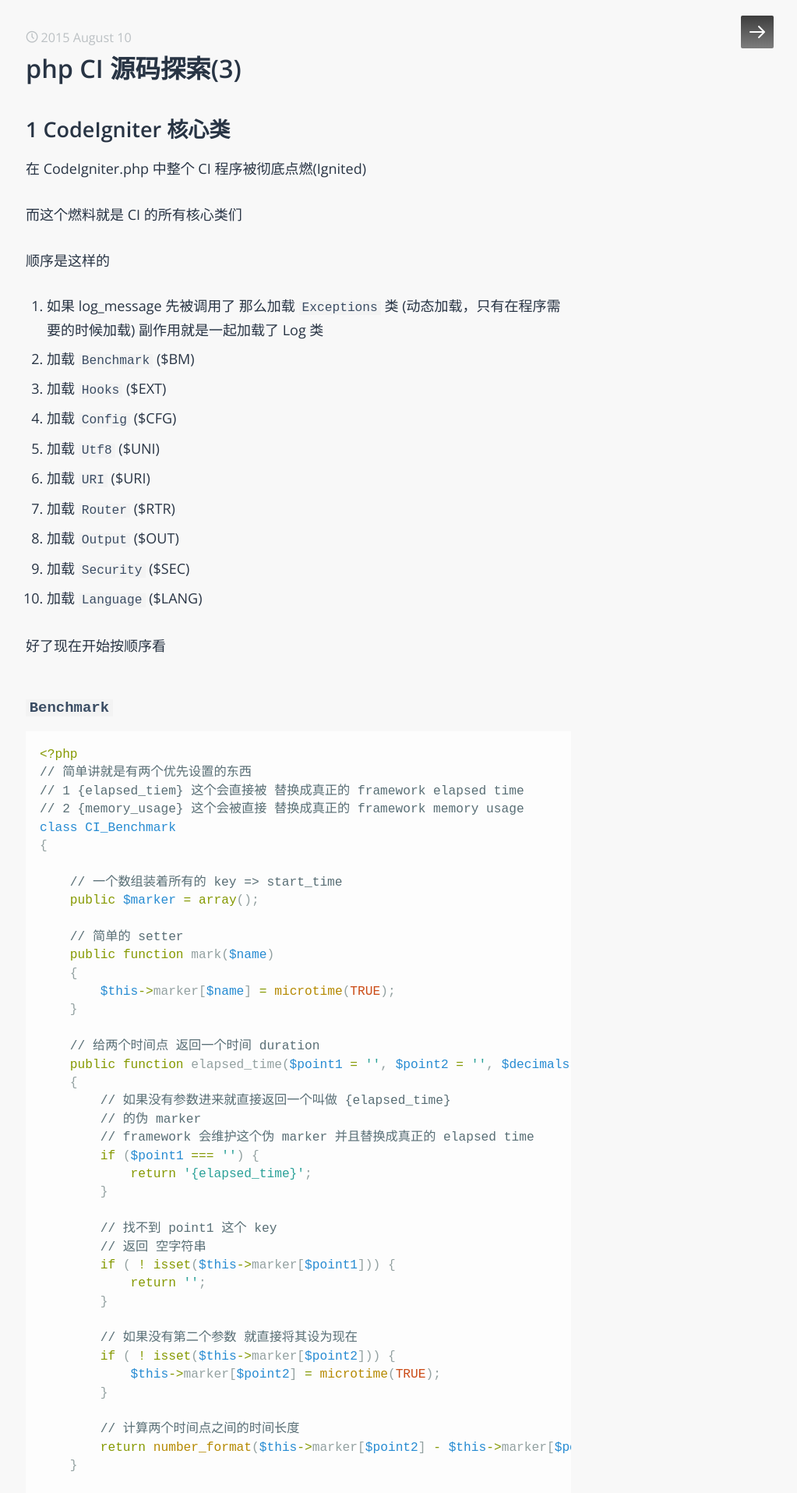
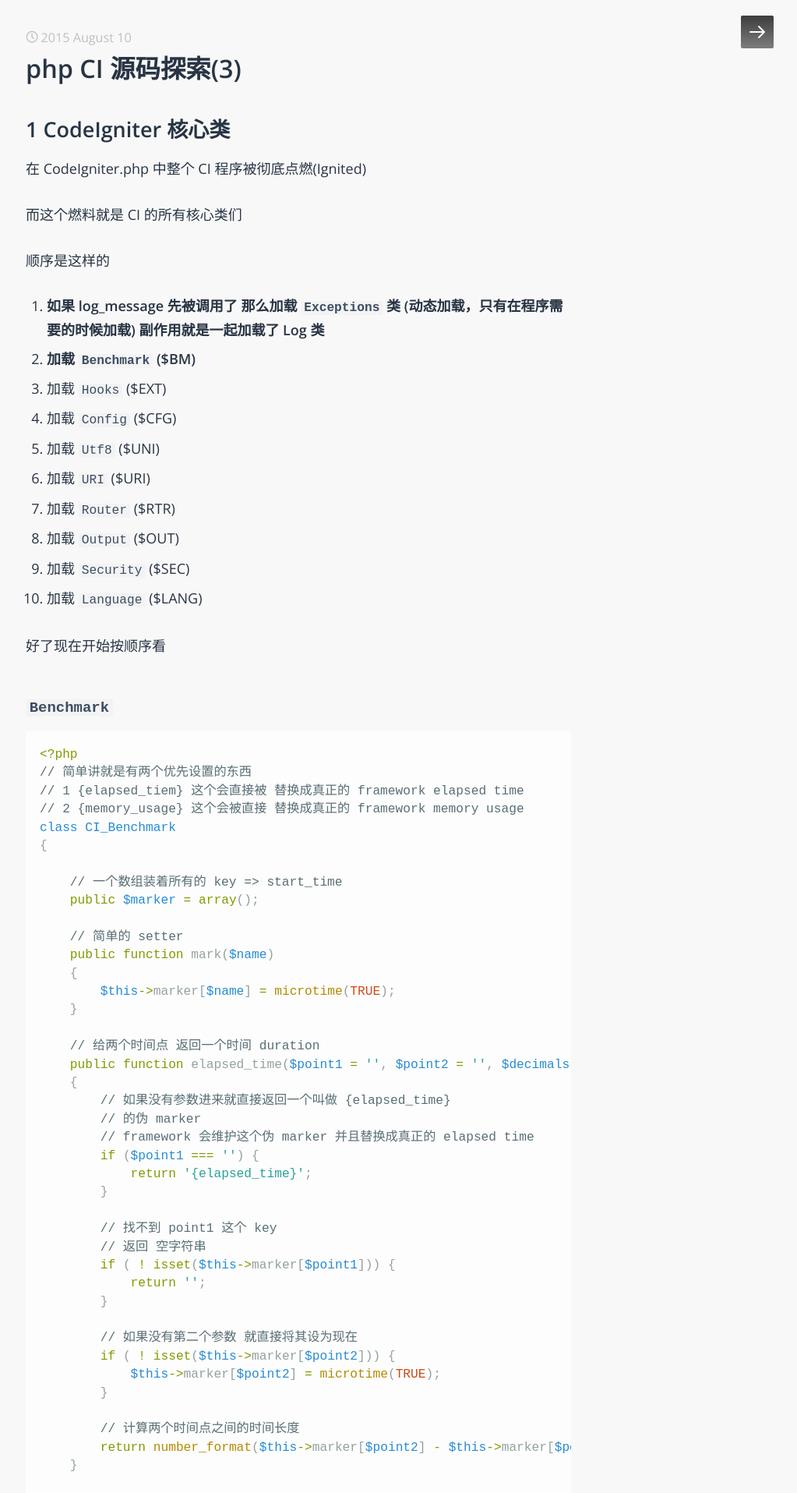
Before and after one commit to lycolin/hans-lizihan.github.io, a Jekyll site: the page built from _posts/2015/8/2015-08-10-codeigniter-sourcecode-tour(3).md, in a window 1280 px wide. Shown: the top 1915 px of the page at 78% size, without its empty margins (257-1280 px from the left). Built offline with Jekyll 4.4.1, drawn with Linux system fonts in a browser that asks for light colours; some web fonts are replaced; Markdown is read by kramdown in place of the engine named in the settings; comment, search, counter and statistics services are not loaded.

```diff
--- a/_posts/2015/8/2015-08-10-codeigniter-sourcecode-tour(3).md
+++ b/_posts/2015/8/2015-08-10-codeigniter-sourcecode-tour(3).md
@@ -14,8 +14,8 @@ categories: php CodeIgniter
 
 顺序是这样的
 
-1. 如果 log_message 先被调用了 那么加载 `Exceptions` 类 (动态加载，只有在程序需要的时候加载) 副作用就是一起加载了 Log 类
-2. 加载 `Benchmark` ($BM)
+1. **如果 log_message 先被调用了 那么加载 `Exceptions` 类 (动态加载，只有在程序需要的时候加载) 副作用就是一起加载了 Log 类**
+2. **加载 `Benchmark` ($BM)**
 3. 加载 `Hooks` ($EXT)
 4. 加载 `Config` ($CFG)
 5. 加载 `Utf8` ($UNI)
```
